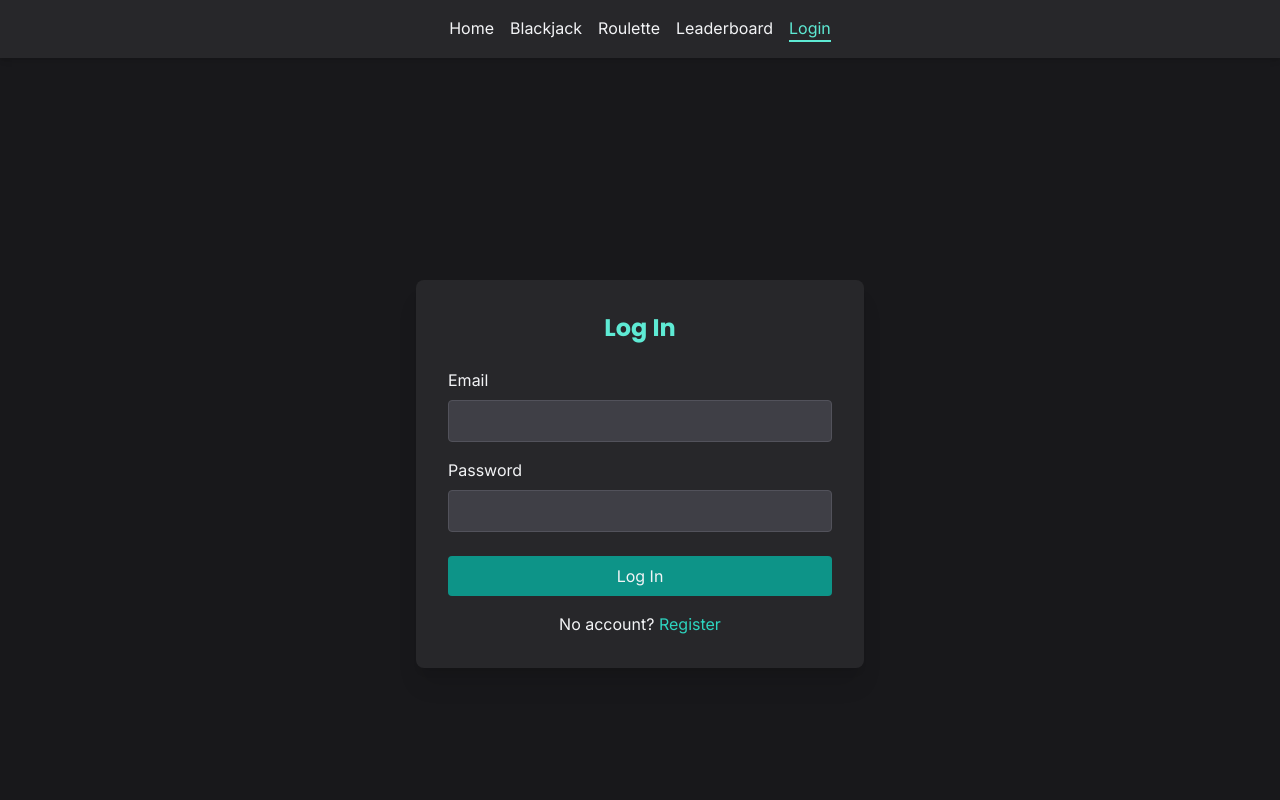
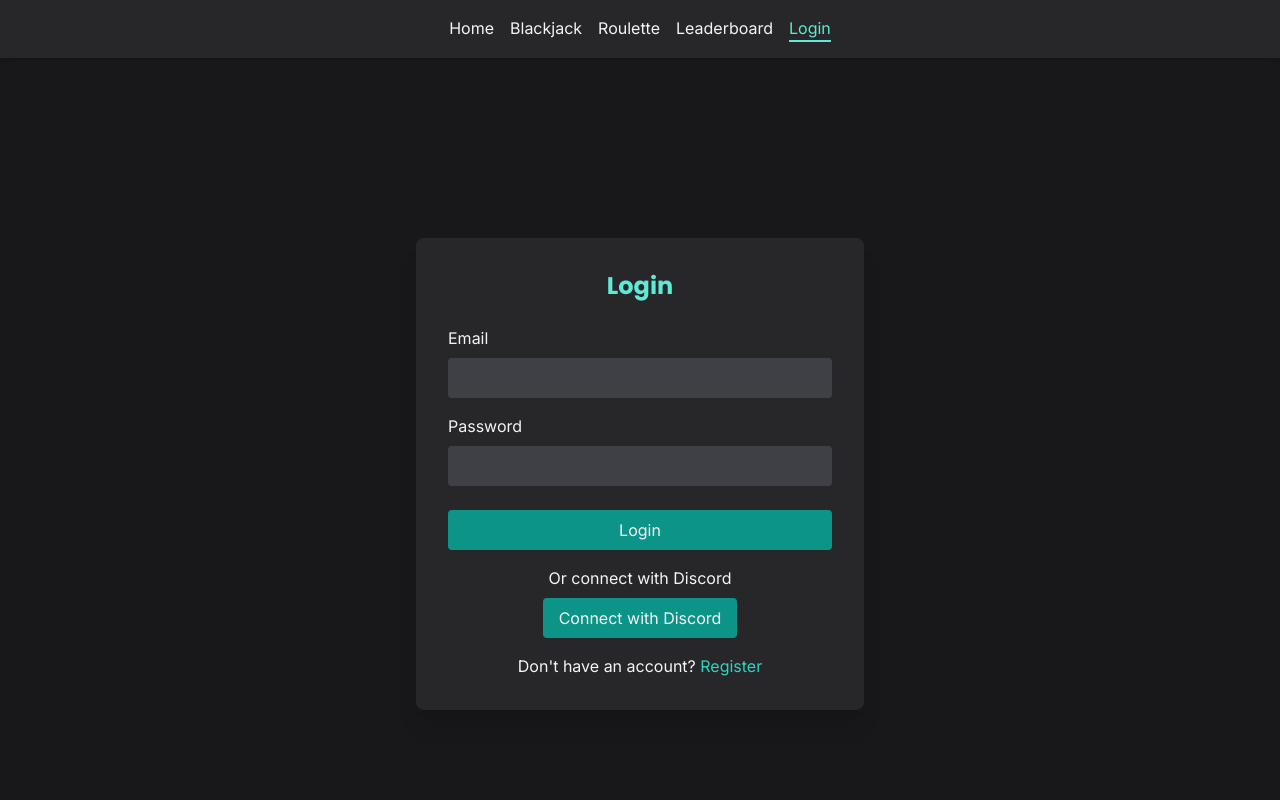
Before and after one commit to Adika713/gambling-website-frontend, a Next.js app: page /login in a window 1280 px wide. Shown: the top 800 px of the page. Built offline with nearby package versions, Linux system fonts and the light colour scheme.

Commit message:
Discord auth

```diff
--- a/pages/login.js
+++ b/pages/login.js
@@ -1,224 +1,96 @@
-import { useState, useContext } from 'react';
+import { useState, useContext, useEffect } from 'react';
+import axios from 'axios';
 import { useRouter } from 'next/router';
-import axios from 'axios';
 import { AuthContext } from '../pages/_app';
-import { TransitionGroup, CSSTransition } from 'react-transition-group';
+import Link from 'next/link';
 
-export default function AuthPanel() {
-  const [mode, setMode] = useState('login');
+export default function Login() {
   const [email, setEmail] = useState('');
   const [password, setPassword] = useState('');
-  const [username, setUsername] = useState('');
   const [error, setError] = useState('');
   const { setIsAuthenticated, refreshBalance } = useContext(AuthContext);
   const router = useRouter();
 
-  const handleLogin = async (e) => {
+  // Handle Discord OAuth callback
+  useEffect(() => {
+    const { token } = router.query;
+    if (token) {
+      console.log('Login: Received token from Discord:', token.substring(0, 10) + '...');
+      localStorage.setItem('token', token);
+      setIsAuthenticated(true);
+      refreshBalance();
+      router.push('/profile');
+    }
+  }, [router, setIsAuthenticated, refreshBalance]);
+
+  const handleSubmit = async (e) => {
     e.preventDefault();
     setError('');
     try {
-      const res = await axios.post(`${process.env.NEXT_PUBLIC_API_URL}/auth/login`, {
-        email,
-        password,
-      });
+      const res = await axios.post(`${process.env.NEXT_PUBLIC_API_URL}/auth/login`, { email, password });
       console.log('Login response:', res.data);
-      const token = res.data.token;
-      if (!token) {
-        throw new Error('No token received from login');
-      }
-      localStorage.setItem('token', token);
-      console.log('Token set:', token.substring(0, 10) + '...');
+      localStorage.setItem('token', res.data.token);
       setIsAuthenticated(true);
-      // Retry refreshBalance up to 3 times
-      let attempts = 0;
-      while (attempts < 3) {
-        try {
       await refreshBalance();
-          break;
+      router.push('/profile');
     } catch (err) {
-          console.warn(`Refresh balance attempt ${attempts + 1} failed:`, err.message);
-          attempts++;
-          if (attempts === 3) throw err;
-          await new Promise((resolve) => setTimeout(resolve, 500));
-        }
-      }
-      setTimeout(() => router.push('/profile'), 100);
-    } catch (err) {
-      console.error('Login failed:', err.response?.status, err.response?.data || err.message);
-      setError(err.response?.data?.message || 'Login failed');
+      console.error('Login error:', err.response?.data || err.message);
+      setError(err.response?.data?.message || 'Failed to login');
     }
   };
 
-  const handleRegister = async (e) => {
-    e.preventDefault();
-    setError('');
-    try {
-      const res = await axios.post(`${process.env.NEXT_PUBLIC_API_URL}/auth/register`, {
-        email,
-        password,
-        username,
-      });
-      console.log('Register response:', res.data);
-      const token = res.data.token;
-      if (!token) {
-        throw new Error('No token received from register');
-      }
-      localStorage.setItem('token', token);
-      console.log('Token set:', token.substring(0, 10) + '...');
-      setIsAuthenticated(true);
-      // Retry refreshBalance up to 3 times
-      let attempts = 0;
-      while (attempts < 3) {
-        try {
-          await refreshBalance();
-          break;
-        } catch (err) {
-          console.warn(`Refresh balance attempt ${attempts + 1} failed:`, err.message);
-          attempts++;
-          if (attempts === 3) throw err;
-          await new Promise((resolve) => setTimeout(resolve, 500));
-        }
-      }
-      setTimeout(() => router.push('/profile'), 100);
-    } catch (err) {
-      console.error('Register failed:', err.response?.status, err.response?.data || err.message);
-      setError(err.response?.data?.message || 'Registration failed');
-    }
-  };
-
-  const switchMode = (newMode) => {
-    setError('');
-    setEmail('');
-    setPassword('');
-    setUsername('');
-    setMode(newMode);
-  };
+  const discordAuthUrl = `https://gambling-website-backend.onrender.com/auth/discord`;
 
   return (
     <div className="min-h-screen bg-zinc-900 flex items-center justify-center p-4">
       <div className="bg-zinc-800 p-8 rounded-lg shadow-xl max-w-md w-full">
-        <TransitionGroup>
-          <CSSTransition
-            key={mode}
-            timeout={300}
-            classNames="fade"
-          >
-            <div>
-              {mode === 'login' ? (
-                <>
-                  <h2 className="text-2xl font-bold mb-6 text-teal-300 text-center">Log In</h2>
-                  {error && <p className="text-red-500 mb-4 text-center">{error}</p>}
-                  <form onSubmit={handleLogin}>
+        <h2 className="text-2xl font-bold mb-6 text-teal-300 text-center">Login</h2>
+        {error && <p className="text-red-500 mb-4">{error}</p>}
+        <form onSubmit={handleSubmit}>
           <div className="mb-4">
-                      <label htmlFor="email" className="block text-gray-100 mb-2">
-                        Email
-                      </label>
+            <label htmlFor="email" className="block text-gray-100 mb-2">Email</label>
             <input
               type="email"
               id="email"
               value={email}
               onChange={(e) => setEmail(e.target.value)}
-                        className="w-full p-2 rounded bg-zinc-700 text-gray-100 border border-zinc-600 focus:outline-none focus:border-teal-500"
+              className="w-full p-2 rounded bg-zinc-700 text-gray-100 focus:outline-none focus:ring-2 focus:ring-teal-600"
               required
             />
           </div>
           <div className="mb-6">
-                      <label htmlFor="password" className="block text-gray-100 mb-2">
-                        Password
-                      </label>
+            <label htmlFor="password" className="block text-gray-100 mb-2">Password</label>
             <input
               type="password"
               id="password"
               value={password}
               onChange={(e) => setPassword(e.target.value)}
-                        className="w-full p-2 rounded bg-zinc-700 text-gray-100 border border-zinc-600 focus:outline-none focus:border-teal-500"
+              className="w-full p-2 rounded bg-zinc-700 text-gray-100 focus:outline-none focus:ring-2 focus:ring-teal-600"
               required
             />
           </div>
           <button
             type="submit"
-                      className="w-full bg-teal-600 text-gray-100 p-2 rounded hover:bg-teal-700 transition-colors"
+            className="w-full bg-teal-600 text-gray-100 py-2 rounded hover:bg-teal-700 transition"
           >
-                      Log In
+            Login
           </button>
         </form>
-                  <p className="text-gray-100 mt-4 text-center">
-                    No account?{' '}
-                    <button
-                      type="button"
-                      onClick={() => switchMode('register')}
-                      className="text-teal-400 hover:text-teal-300"
+        <div className="mt-4 text-center">
+          <p className="text-gray-100 mb-2">Or connect with Discord</p>
+          <a
+            href={discordAuthUrl}
+            className="inline-block bg-teal-600 text-gray-100 px-4 py-2 rounded hover:bg-teal-700 transition"
           >
+            Connect with Discord
+          </a>
+        </div>
+        <p className="mt-4 text-gray-100 text-center">
+          Don't have an account?{' '}
+          <Link href="/register" className="text-teal-400 hover:text-teal-300">
             Register
-                    </button>
+          </Link>
         </p>
-                </>
-              ) : (
-                <>
-                  <h2 className="text-2xl font-bold mb-6 text-teal-300 text-center">Register</h2>
-                  {error && <p className="text-red-500 mb-4 text-center">{error}</p>}
-                  <form onSubmit={handleRegister}>
-                    <div className="mb-4">
-                      <label htmlFor="username" className="block text-gray-100 mb-2">
-                        Username
-                      </label>
-                      <input
-                        type="text"
-                        id="username"
-                        value={username}
-                        onChange={(e) => setUsername(e.target.value)}
-                        className="w-full p-2 rounded bg-zinc-700 text-gray-100 border border-zinc-600 focus:outline-none focus:border-teal-500"
-                        required
-                      />
-                    </div>
-                    <div className="mb-4">
-                      <label htmlFor="email" className="block text-gray-100 mb-2">
-                        Email
-                      </label>
-                      <input
-                        type="email"
-                        id="email"
-                        value={email}
-                        onChange={(e) => setEmail(e.target.value)}
-                        className="w-full p-2 rounded bg-zinc-700 text-gray-100 border border-zinc-600 focus:outline-none focus:border-teal-500"
-                        required
-                      />
-                    </div>
-                    <div className="mb-6">
-                      <label htmlFor="password" className="block text-gray-100 mb-2">
-                        Password
-                      </label>
-                      <input
-                        type="password"
-                        id="password"
-                        value={password}
-                        onChange={(e) => setPassword(e.target.value)}
-                        className="w-full p-2 rounded bg-zinc-700 text-gray-100 border border-zinc-600 focus:outline-none focus:border-teal-500"
-                        required
-                      />
-                    </div>
-                    <button
-                      type="submit"
-                      className="w-full bg-teal-600 text-gray-100 p-2 rounded hover:bg-teal-700 transition-colors"
-                    >
-                      Register
-                    </button>
-                  </form>
-                  <p className="text-gray-100 mt-4 text-center">
-                    Already have an account?{' '}
-                    <button
-                      type="button"
-                      onClick={() => switchMode('login')}
-                      className="text-teal-400 hover:text-teal-300"
-                    >
-                      Log In
-                    </button>
-                  </p>
-                </>
-              )}
-            </div>
-          </CSSTransition>
-        </TransitionGroup>
       </div>
     </div>
   );
```
Also changed, not shown: 1 other file (tests, documents, lock files or other folders). Lines whose indentation alone changed are shown as unchanged.
